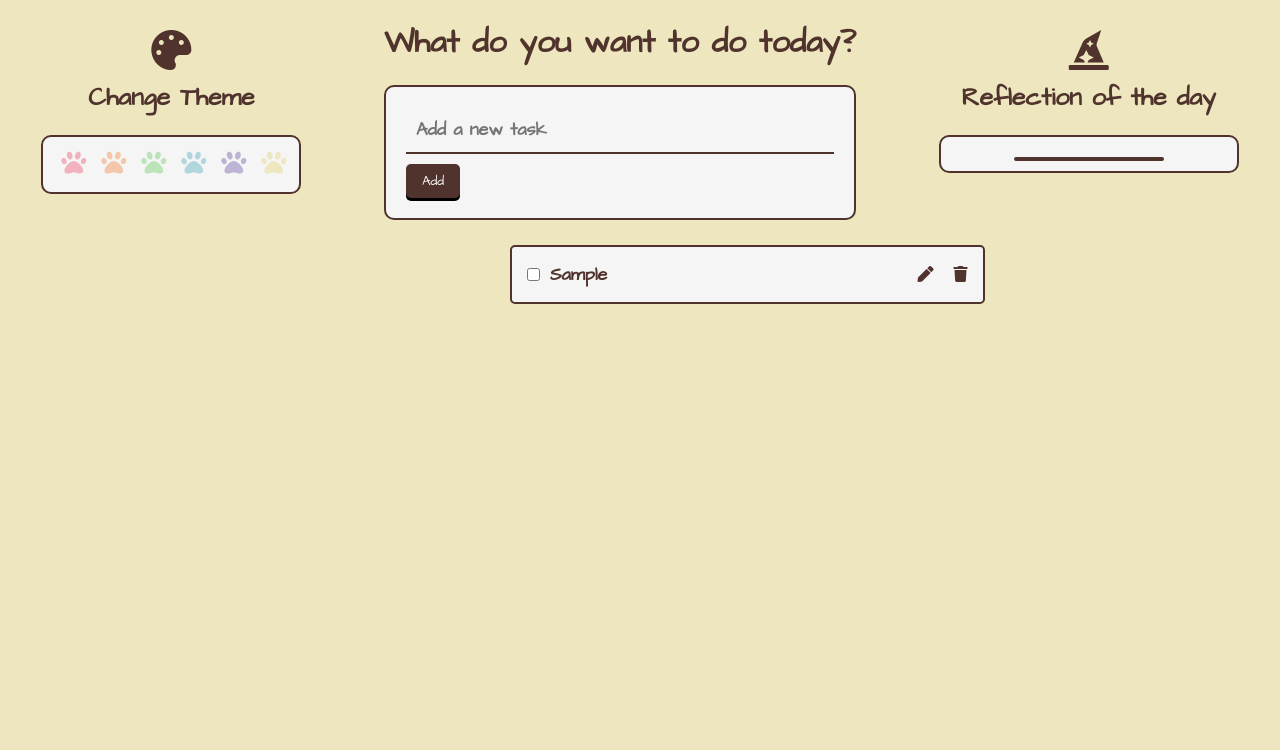
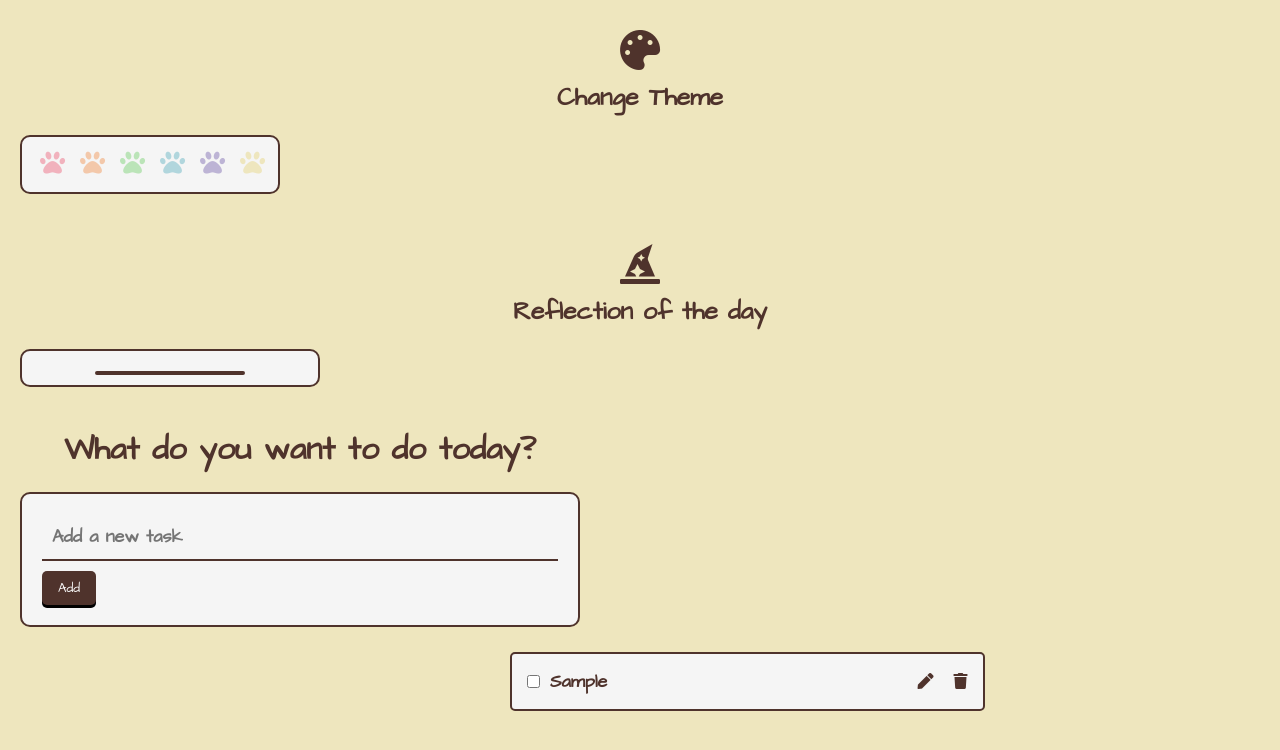
Before and after one commit to Lakshmi-1619/todo-list-application, a plain HTML site: page index.html in a window 1280 px wide. Both pictures are taken after typing "Sample" into the empty fields and a click on the button "Add". Drawn offline with Linux system fonts and the light colour scheme; no server answers.

Commit message:
updated UI

```diff
--- a/index.html
+++ b/index.html
@@ -10,7 +10,8 @@
 </head>
 
 <body>
-  <div class="head-section">
+  <div class="body-section">
+    <div class="extras-section">
       <div class="theme-section">
         <div class="icon-container-palette">
           <i class="fas fa-palette"></i>
@@ -29,13 +30,6 @@
           </div>
         </div>
       </div>
-    <div class="container">
-      <h1>What do you want to do today?</h1>
-      <div class="todo-list">
-        <input type="text" class="todo-input" id="todo-input" placeholder="Add a new task">
-        <button class="add-btn" id="add-btn" onClick="addTask()">Add</button>
-      </div>
-    </div>
       <div class="quote-container">
         <div class="icon-container-hat">
           <i class="fas fa-hat-wizard"></i>
@@ -50,9 +44,17 @@
           </div>
         </div>
       </div>
-
     </div>
 
+    <div class="main-section">
+      <div class="container">
+        <h1>What do you want to do today?</h1>
+        <div class="todo-list">
+          <input type="text" class="todo-input" id="todo-input" placeholder="Add a new task">
+          <button class="add-btn" id="add-btn" onClick="addTask()">Add</button>
+        </div>
+      </div>
+      <div class="writeSomething" id="writeSomethingAlert">Write something!</div>
       <div class="task-container" id="task-container">
         <!-- Sample task list -->
         <!-- <div class="task-list">
@@ -66,7 +68,9 @@
           </div>
         </div> -->
       </div>
-  <div class="writeSomething" id="writeSomethingAlert">Write something!</div>
+    </div>
+  </div>
+
   <script src="script.js"></script>
 </body>
 
--- a/script.js
+++ b/script.js
@@ -16,8 +16,9 @@ function displayTasks() {
   let taskCheckbox = document.createElement('INPUT');
   taskCheckbox.setAttribute("type", "checkbox");
 
-  let taskText = document.createElement('P');
+  let taskText = document.createElement('p');
   taskText.innerHTML = tasksAdded[tasksAdded.length-1];
+  console.log(taskText)
 
   let iconContainer = document.createElement('div');
   iconContainer.classList.add('edit-delete-icons');
@@ -85,6 +86,12 @@ function editTask(taskText) {
     })
 }
 
+// function countWords(taskInput) {
+//   const inputArray = str.split(' ');
+//   return inputArray.filter(word => word !== '').length;
+// }
+// console.log(countWords(taskInput));
+
 function changeTheme(color) {
   var colorMap = {
     pink: '#f1b2bd',
```
Lines whose indentation alone changed are shown as unchanged.
